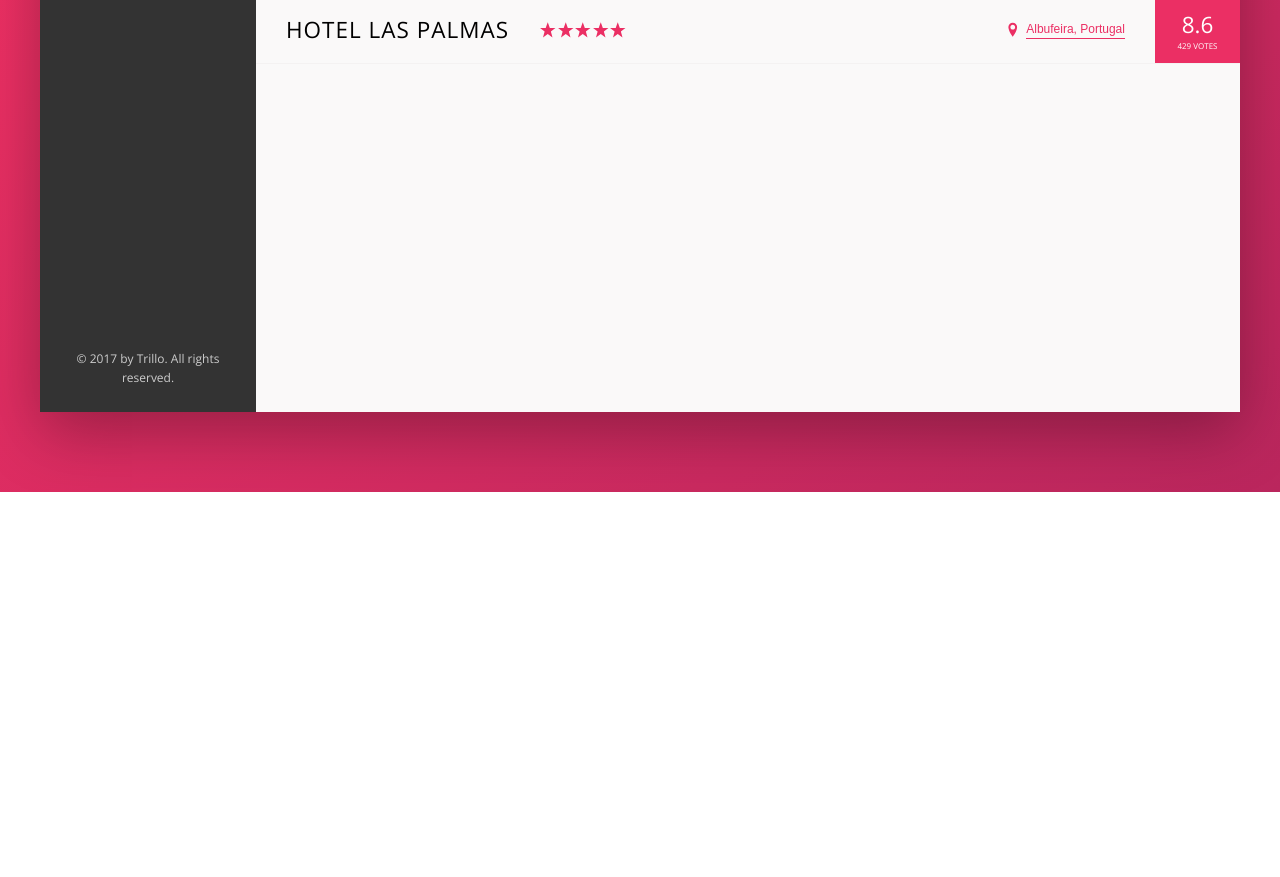
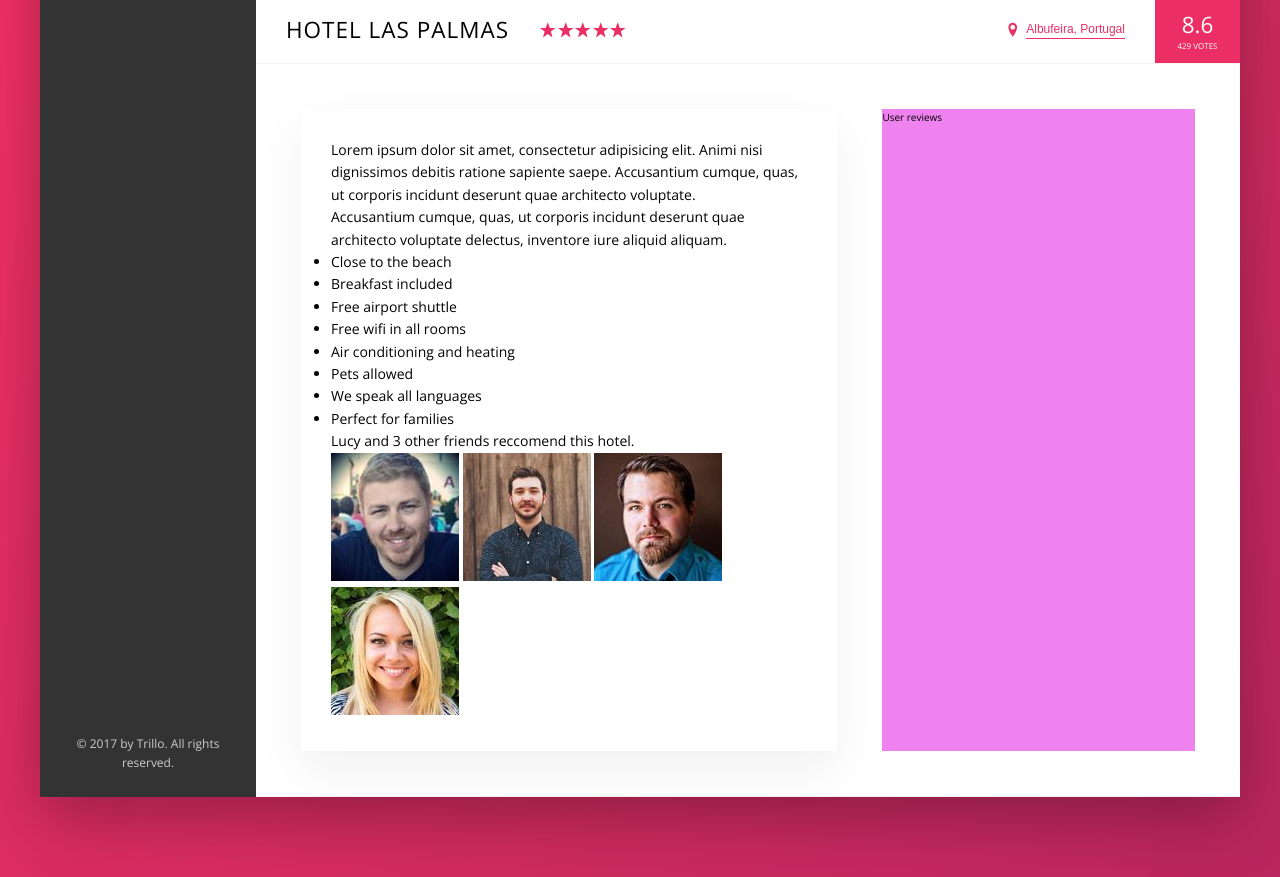
Before and after one commit to bradripple/Trillo, a plain HTML site: page starter/index.html in a window 1280 px wide. Shown: the part 538-1415 px from the top of the page. Before the commit the page ends 1030 px from the top, so only its background shows below. Drawn offline with nearby package versions, Linux system fonts and the light colour scheme.

Commit message:
Completed building description section pt 1

```diff
--- a/starter/css/style.css
+++ b/starter/css/style.css
@@ -26,7 +26,9 @@ Grey dark 3: #999
   --color--grey-dark-1: #333;
   --color--grey-dark-2: #777;
   --color--grey-dark-3: #999;
-  --shadow-dark: 0 2rem 6rem rgba(0,0,0,.3); }
+  --shadow-dark: 0 2rem 6rem rgba(0,0,0,.3);
+  --shadow-light: 0 2rem 5rem rgba(0,0,0,.06);
+  --line: 1px solid var(--color-grey-light-2); }
 
 * {
   margin: 0;
@@ -62,7 +64,7 @@ body {
   font-size: 1.4rem;
   height: 7rem;
   background-color: #fff;
-  border-bottom: 1px solid var(--color-grey-light-2);
+  border-bottom: var(--line);
   display: flex;
   justify-content: space-between;
   align-items: center; }
@@ -78,7 +80,25 @@ body {
   justify-content: space-between; }
 
 .hotel-view {
-  height: 80rem;
+  background-color: #fff;
+  flex: 1; }
+
+.detail {
+  display: flex;
+  padding: 4.5rem;
+  background-color: var(--color--grey-light-1);
+  border-bottom: var(--line); }
+
+.description {
+  font-size: 1.4rem;
+  background-color: #fff;
+  box-shadow: var(--shadow-light);
+  padding: 3rem;
+  flex: 0 0 60%;
+  margin-right: 4.5rem; }
+
+.user-reviews {
+  background-color: violet;
   flex: 1; }
 
 .logo {
@@ -213,7 +233,7 @@ body {
 .overview {
   display: flex;
   align-items: center;
-  border-bottom: 1px solid var(--color-grey-light-2); }
+  border-bottom: var(--line); }
   .overview__heading {
     font-size: 2.25rem;
     font-weight: 300;
--- a/starter/index.html
+++ b/starter/index.html
@@ -138,6 +138,43 @@
                             <div class="overview__rating-count">429 votes</div>
                         </div>
                     </div>
+
+                    <div class="detail">
+                        <div class="description">
+                            <p class="paragraph">
+                                Lorem ipsum dolor sit amet, consectetur adipisicing elit. Animi nisi dignissimos debitis ratione sapiente saepe. Accusantium cumque, quas, ut corporis incidunt deserunt quae architecto voluptate.
+                            </p>
+                            <p class="paragraph">
+                                Accusantium cumque, quas, ut corporis incidunt deserunt quae architecto voluptate delectus, inventore iure aliquid aliquam.
+                            </p>
+                            <ul class="list">
+                                <li class="list__item">Close to the beach</li>
+                                <li class="list__item">Breakfast included</li>
+                                <li class="list__item">Free airport shuttle</li>
+                                <li class="list__item">Free wifi in all rooms</li>
+                                <li class="list__item">Air conditioning and heating</li>
+                                <li class="list__item">Pets allowed</li>
+                                <li class="list__item">We speak all languages</li>
+                                <li class="list__item">Perfect for families</li>
+                            </ul>
+                            <div class="recommend">
+                                <p class="recommend__count">
+                                    Lucy and 3 other friends reccomend this hotel.
+                                </p>
+                                <div class="recommend__friends">
+                                    <img src="img/user-3.jpg" alt="Friend 1" class="recommend__photo">
+                                    <img src="img/user-4.jpg" alt="Friend 2" class="recommend__photo">
+                                    <img src="img/user-5.jpg" alt="Friend 3" class="recommend__photo">
+                                    <img src="img/user-6.jpg" alt="Friend 4" class="recommend__photo">
+                                </div>
+                            </div>
+                        </div>
+
+                        <div class="user-reviews">
+                            User reviews
+                        </div>
+                    </div>
+
                 </main>
             </div>
         </div>
--- a/starter/sass/_base.scss
+++ b/starter/sass/_base.scss
@@ -31,6 +31,9 @@ Grey dark 3: #999
     --color--grey-dark-3: #999;
 
     --shadow-dark: 0 2rem 6rem rgba(0,0,0,.3);
+    --shadow-light: 0 2rem 5rem rgba(0,0,0,.06);
+
+    --line: 1px solid var(--color-grey-light-2);
 }
 
 * {
--- a/starter/sass/_components.scss
+++ b/starter/sass/_components.scss
@@ -203,7 +203,7 @@
 
     display: flex;
     align-items: center;
-    border-bottom: 1px solid var(--color-grey-light-2);
+    border-bottom: var(--line);
 
     &__heading {
         font-size: 2.25rem;
--- a/starter/sass/_layout.scss
+++ b/starter/sass/_layout.scss
@@ -11,7 +11,7 @@
     font-size: 1.4rem;
     height: 7rem;
     background-color: #fff;
-    border-bottom: 1px solid var(--color-grey-light-2);
+    border-bottom: var(--line);
 
     display: flex;
     justify-content: space-between;
@@ -33,7 +33,28 @@
 }
 
 .hotel-view {
-    height: 80rem;
+    background-color: #fff;
 
     flex: 1;
 }
+
+.detail {
+    display: flex;
+    padding: 4.5rem;
+    background-color: var(--color--grey-light-1);
+    border-bottom: var(--line);
+}
+
+.description {
+    font-size: 1.4rem;
+    background-color: #fff;
+    box-shadow: var(--shadow-light);
+    padding: 3rem;
+    flex: 0 0 60%;
+    margin-right: 4.5rem;
+}
+
+.user-reviews {
+    background-color: violet;
+    flex: 1;
+}
```
